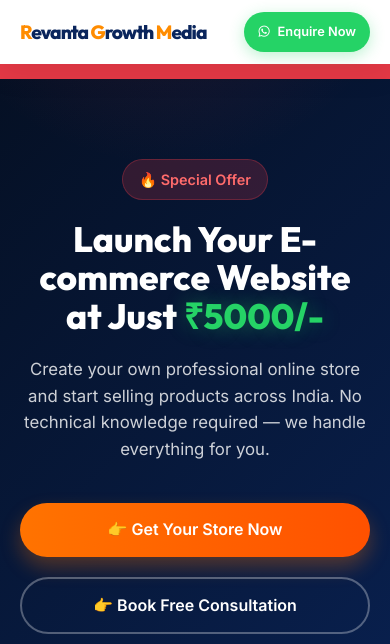
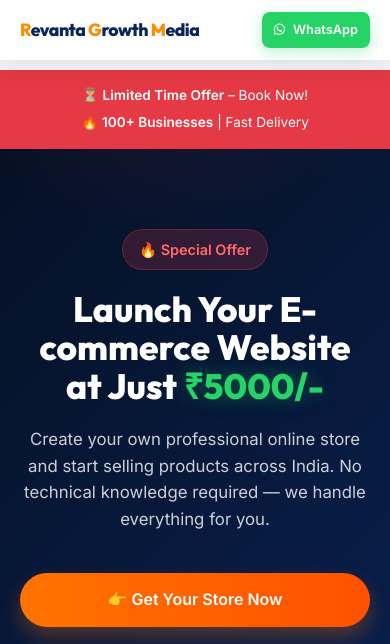
Before and after one commit to arkmanagement6-coder/RGM, a plain HTML site: page ecomwebsite.html in a window 390 px wide. Shown: the top 644 px of the page. Drawn offline with Linux system fonts and the light colour scheme.

Commit message:
UI Polish: Fixed mobile header layout overlapping and text squashing on the e-commerce ad landing page

```diff
--- a/css/styles.css
+++ b/css/styles.css
@@ -1181,8 +1181,10 @@ img { max-width: 100%; display: block; }
 
     .ad-urgency-bar p { display: flex; flex-direction: column; gap: 5px; font-size: 0.85rem; padding: 5px 0; }
 
-    header .btn-whatsapp { font-size: 0.8rem; padding: 8px 12px; }
-    header .logo-text { font-size: 1.2rem; }
+    header .btn-whatsapp { font-size: 0.8rem; padding: 6px 10px; border-radius: 8px; white-space: nowrap; }
+    header .logo-text { font-size: 1.1rem; white-space: nowrap; letter-spacing: -0.5px; }
+    .hide-mobile { display: none !important; }
+    .show-mobile { display: inline-block !important; }
 
     .ad-short-cta h2 { font-size: 1.8rem; }
     .ad-short-cta p { font-size: 1rem; }
--- a/ecomwebsite.html
+++ b/ecomwebsite.html
@@ -8,7 +8,7 @@
     <link rel="stylesheet" href="https://cdnjs.cloudflare.com/ajax/libs/font-awesome/6.4.0/css/all.min.css">
     <link rel="stylesheet" href="css/styles.css">
 </head>
-<body class="ad-landing-page">
+<body class="ad-landing-page" style="padding-top: 70px;">
     <!-- Ad Campaign Header (Simplified to keep focus) -->
     <header class="header scrolled">
         <div class="container" style="display: flex; justify-content: space-between; align-items: center; width: 100%;">
@@ -18,7 +18,7 @@
                 </a>
             </div>
             <a href="https://wa.me/918433206010?text=Hi%2C%20I%20want%20to%20start%20my%20Ecommerce%20store%20at%20%E2%82%B95000." class="btn btn-whatsapp ad-cta-btn" target="_blank">
-                <i class="fa-brands fa-whatsapp"></i> Enquire Now
+                <i class="fa-brands fa-whatsapp"></i> <span class="hide-mobile">Enquire Now</span><span class="show-mobile" style="display:none;">WhatsApp</span>
             </a>
         </div>
     </header>
```
